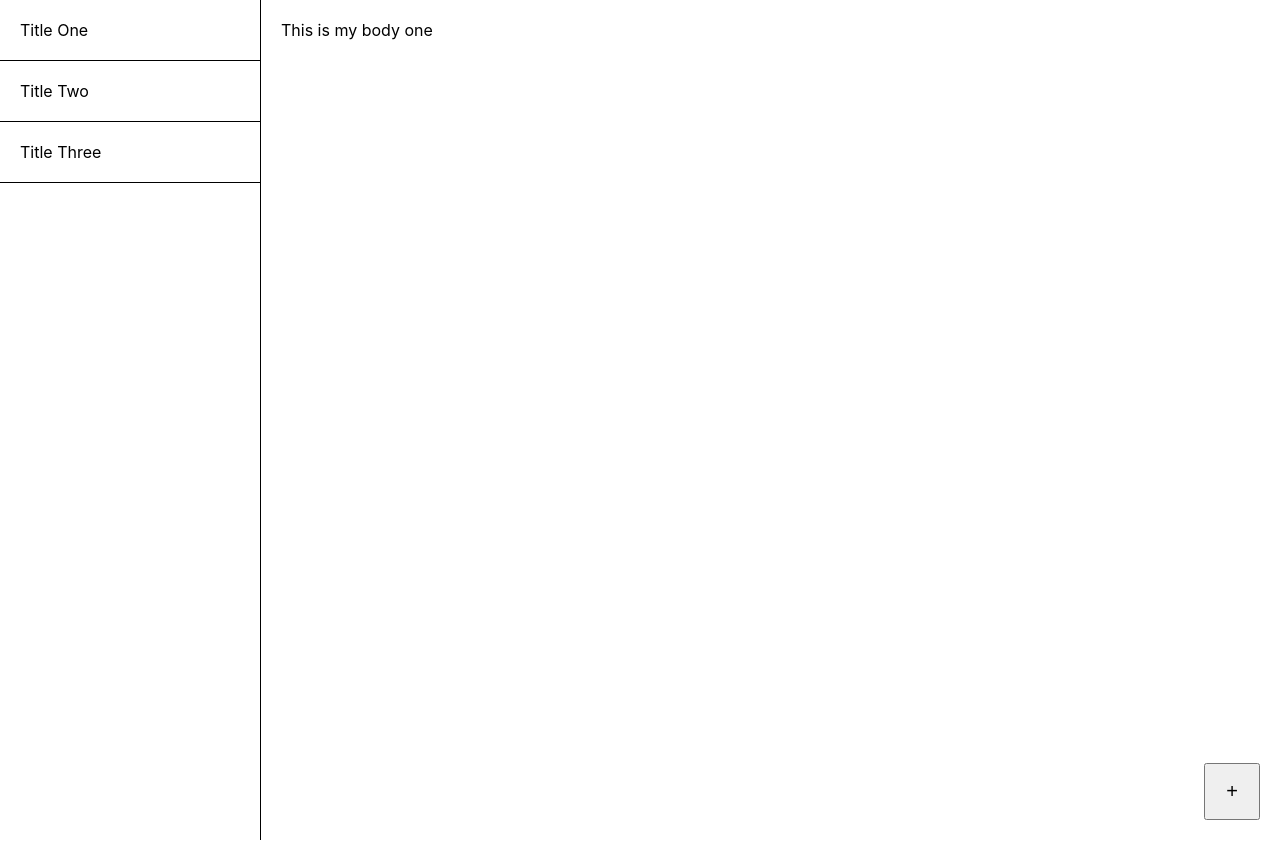
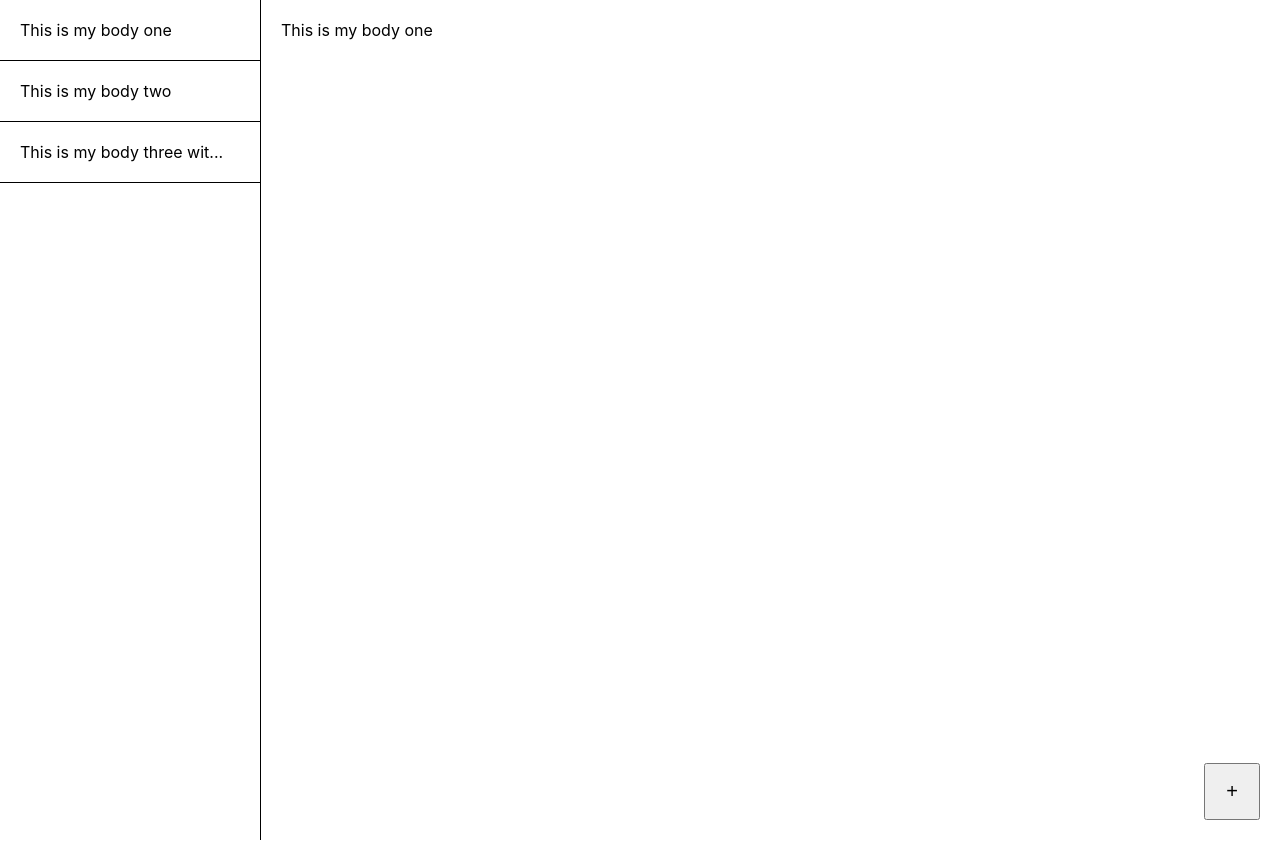
Before and after one commit to aarondunphy/notes-app, a React (Create React App) app: page / in a window 1280 px wide. Shown: the top 858 px of the page. Built offline with nearby package versions, Linux system fonts and the light colour scheme.

Commit message:
Changed note title to be dynamically generted from the body text

```diff
--- a/src/App.js
+++ b/src/App.js
@@ -10,9 +10,9 @@ class App extends React.Component{
         this.state = {
             activeNoteIndex: 0,
             notes: [
-                {title: 'Title One', body: 'This is my body one'},
-                {title: 'Title Two', body: 'This is my body two'},
-                {title: 'Title Three', body: 'This is my body three'},
+                {body: 'This is my body one'},
+                {body: 'This is my body two'},
+                {body: 'This is my body three with a really long first line'},
             ]
         }
         this.handleNoteClick = this.handleNoteClick.bind(this)
@@ -29,7 +29,7 @@ class App extends React.Component{
 
     handleAddNote() {
         const newNotes = [...this.state.notes]
-        newNotes.push({title: '', body: ''})
+        newNotes.push({body: ''})
         this.setState({
             notes: newNotes,
             activeNoteIndex: newNotes.length - 1,
--- a/src/Sidebar.js
+++ b/src/Sidebar.js
@@ -2,11 +2,27 @@ import React from 'react'
 
 class Sidebar extends React.Component {
 
+    constructor(props){
+        super(props)
+        this.generateTitle = this.generateTitle.bind(this)
+    }
+
+    generateTitle(title){
+        const characters = title.split('')
+        const titleLimit = 25
+        if(characters.length < titleLimit) {
+            return title
+        } else {
+            return characters.splice(0, titleLimit).join('') + '...'
+        }
+    }
+
     render() {
+
 
         const list = this.props.notes.map((note, index) =>
             <li onClick={() => this.props.handleNoteClick(index)} key={index}>
-                {note.title}
+                {this.generateTitle(note.body)}
             </li>
         )
 
```
